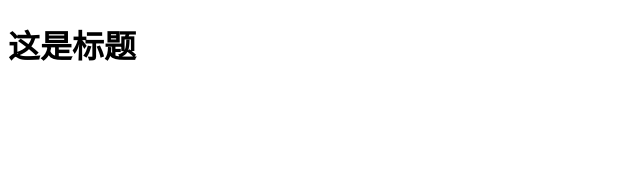
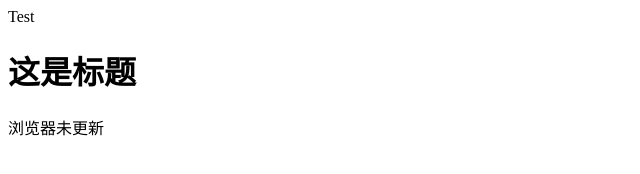
Before and after one commit to inkbom/inkbom.github.io, a plain HTML site: page index.html in a window 1280 px wide. Shown: the whole page, without its empty margins (0-640 px from the left). Drawn offline with nearby package versions, Linux system fonts and the light colour scheme.

Commit message:
新增index.css

```diff
--- a/index.html
+++ b/index.html
@@ -6,6 +6,8 @@
         <style type="text/css"></style>
     </head>
     <body class="mainBody">
+        <header>Test</header>
         <h1>这是标题</h1>
+        <p>浏览器未更新</p>
     </body>
 </html>
```
Also changed, not shown: index.css (added).
